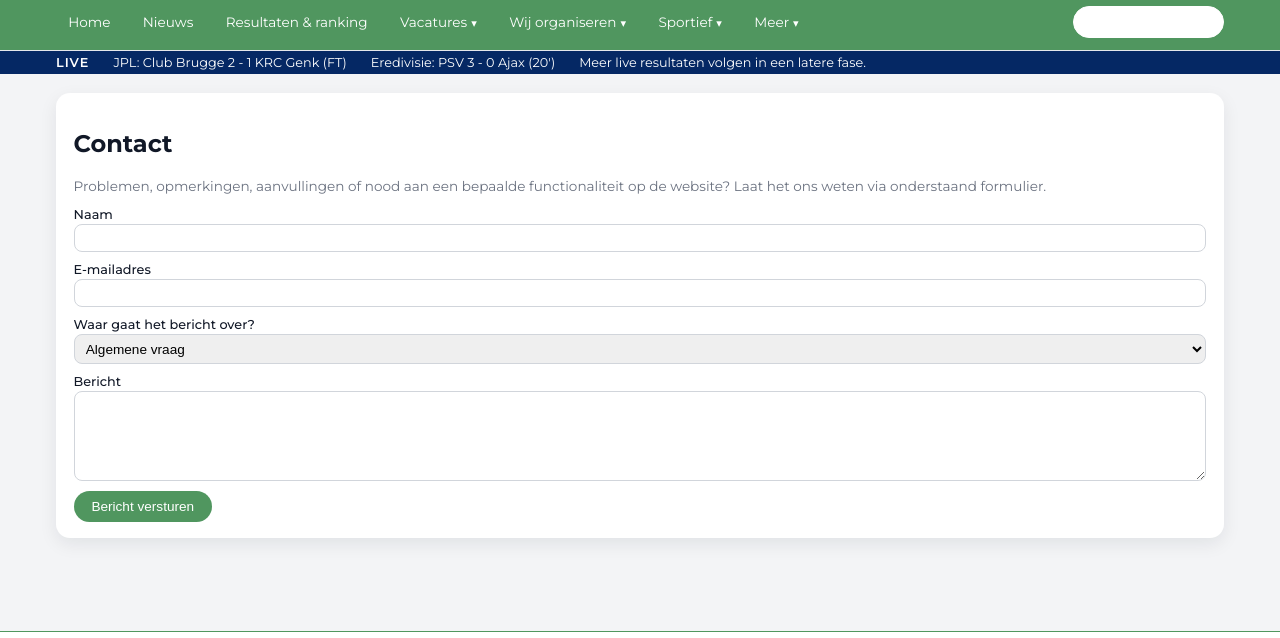
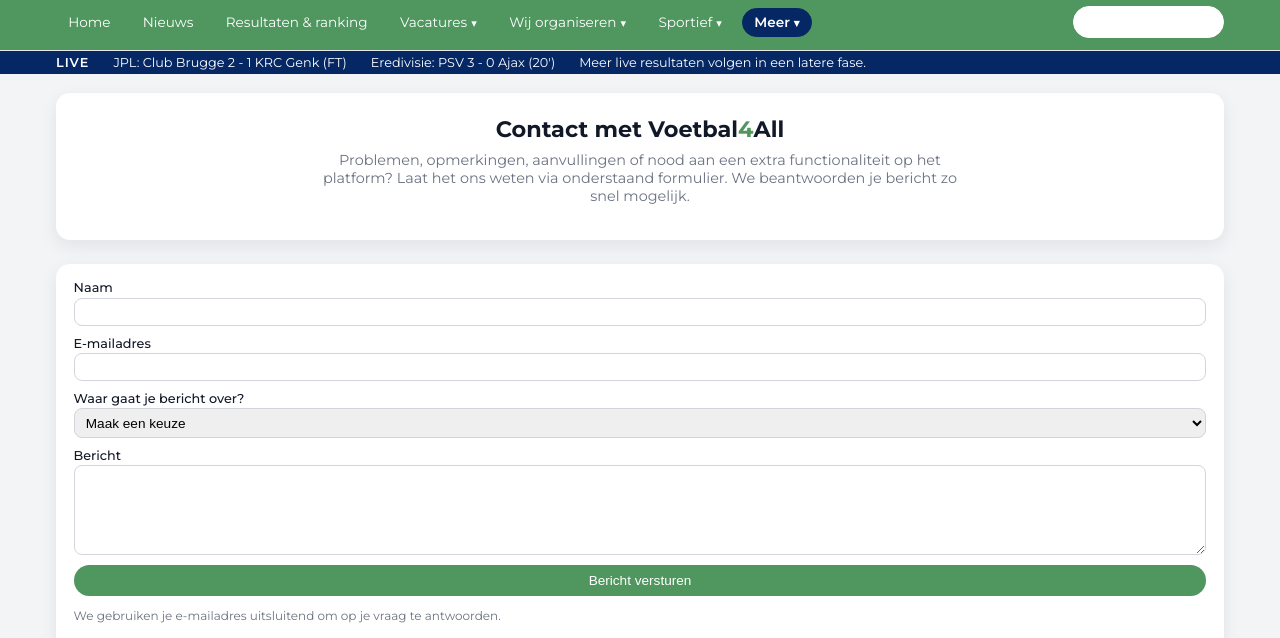
Before and after one commit to Voetbal4All/Voetbal4all, a plain HTML site: page contact.html in a window 1280 px wide. Shown: the part 116-754 px from the top of the page. Drawn offline with Linux system fonts and the light colour scheme.

Commit message:
Update contact.html

```diff
--- a/contact.html
+++ b/contact.html
@@ -79,7 +79,8 @@
           </div>
 
           <div class="nav-item has-dropdown">
-            <a href="contact.html" class="nav-link">Meer</a>
+            <!-- HIER is 'Meer' actief op deze pagina -->
+            <a href="contact.html" class="nav-link active">Meer</a>
             <div class="nav-dropdown">
               <a href="contact.html" class="nav-dropdown-link">Contact</a>
               <a href="voorwaarden.html" class="nav-dropdown-link">Voorwaarden</a>
@@ -104,36 +105,48 @@
 
   <main>
     <div class="page-inner">
-      <section class="card">
-        <h2>Contact</h2>
-        <p class="section-intro">
-          Problemen, opmerkingen, aanvullingen of nood aan een bepaalde functionaliteit op de website?
-          Laat het ons weten via onderstaand formulier.
+      <section class="hero">
+        <div class="hero-title">
+          <h2>Contact met Voetbal<span class="four-green">4</span>All</h2>
+        </div>
+        <p class="hero-text">
+          Problemen, opmerkingen, aanvullingen of nood aan een extra functionaliteit op het platform?
+          Laat het ons weten via onderstaand formulier. We beantwoorden je bericht zo snel mogelijk.
         </p>
-        <form id="contact-form">
+      </section>
+
+      <section class="section">
+        <form class="form" id="contact-form">
           <div class="form-row">
-            <label for="co_naam">Naam</label>
-            <input type="text" id="co_naam" name="naam" required>
+            <label for="contact-naam">Naam</label>
+            <input type="text" id="contact-naam" name="naam" required>
           </div>
           <div class="form-row">
-            <label for="co_email">E-mailadres</label>
-            <input type="email" id="co_email" name="email" required>
+            <label for="contact-email">E-mailadres</label>
+            <input type="email" id="contact-email" name="email" required>
           </div>
           <div class="form-row">
-            <label for="co_onderwerp">Waar gaat het bericht over?</label>
-            <select id="co_onderwerp" name="onderwerp">
-              <option>Algemene vraag</option>
-              <option>Probleem of foutmelding</option>
-              <option>Voorstel voor nieuwe functionaliteit</option>
-              <option>Adverteermogelijkheden</option>
-              <option>Anders</option>
+            <label for="contact-onderwerp">Waar gaat je bericht over?</label>
+            <select id="contact-onderwerp" name="onderwerp" required>
+              <option value="">Maak een keuze</option>
+              <option value="algemeen">Algemene vraag</option>
+              <option value="technisch">Technisch probleem</option>
+              <option value="functionaliteit">Nieuwe functionaliteit</option>
+              <option value="adverteren">Adverteermogelijkheden</option>
+              <option value="privacy">Privacy / gegevens</option>
+              <option value="anders">Iets anders</option>
             </select>
           </div>
           <div class="form-row">
-            <label for="co_bericht">Bericht</label>
-            <textarea id="co_bericht" name="bericht" required></textarea>
+            <label for="contact-bericht">Bericht</label>
+            <textarea id="contact-bericht" name="bericht" required></textarea>
           </div>
-          <button type="submit" class="btn-primary">Bericht versturen</button>
+          <div class="form-row">
+            <button type="submit" class="btn-primary">Bericht versturen</button>
+          </div>
+          <p class="form-note">
+            We gebruiken je e-mailadres uitsluitend om op je vraag te antwoorden.
+          </p>
         </form>
       </section>
     </div>
@@ -150,8 +163,6 @@
   </footer>
 </div>
 
-<script src="assets/js/news.js" defer></script>
 <script src="assets/js/forms.js" defer></script>
-<script src="assets/js/platforms.js" defer></script>
 </body>
 </html>
```
